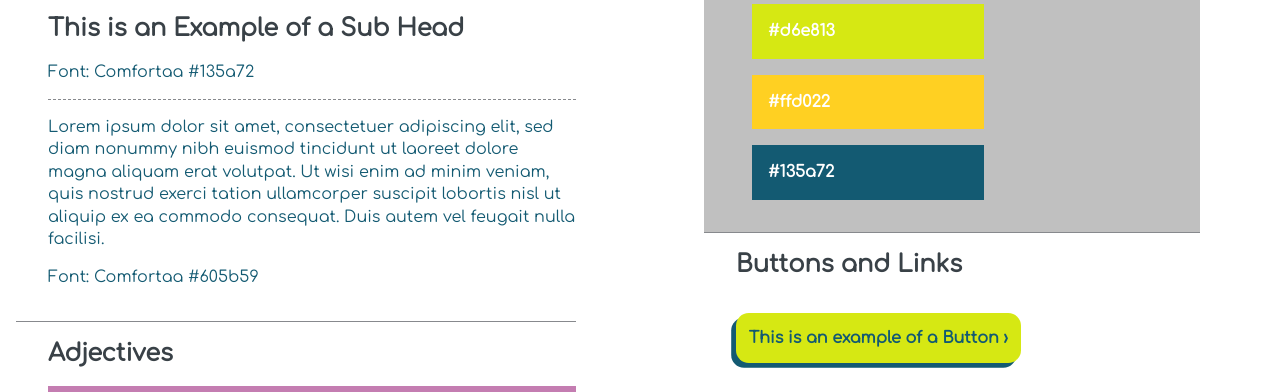
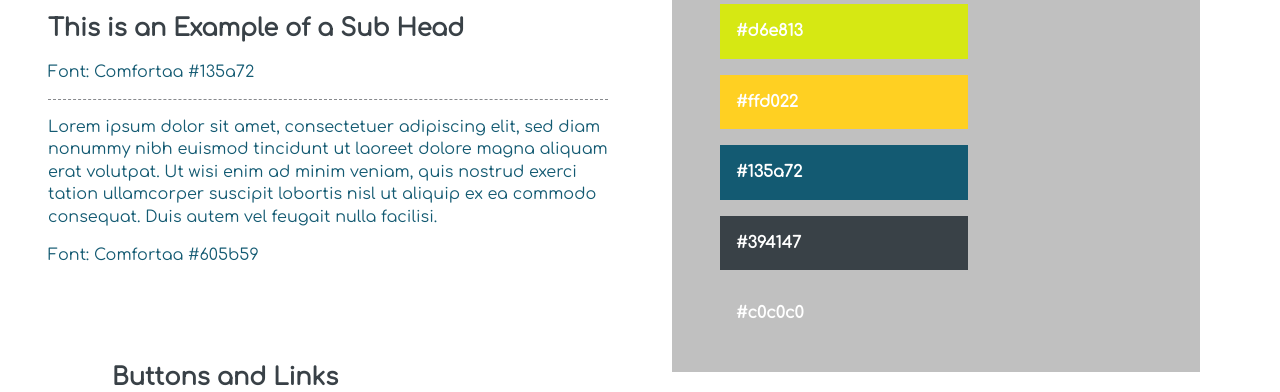
Before and after one commit to cgoconnor/project_final2_oconnor_caity, a plain HTML site: page index.html in a window 1280 px wide. Shown: the part 369-761 px from the top of the page. Drawn offline with Linux system fonts and the light colour scheme; files whose address does not match are found by name.

Commit message:
Add neutral colors

```diff
--- a/css/main.css
+++ b/css/main.css
@@ -115,6 +115,14 @@ header {
 
 #blue {
     background-color: #135a72;
+}
+
+#dark-gray {
+    background-color: #394147;
+}
+
+#light-gray {
+    background-color: #c0c0c0;
 }
 
 main {
@@ -239,7 +247,7 @@ a:hover {
 
     #fonts, #adjectives {
         float: left;
-        width: calc(50% - 4rem);
+        width: calc(50% - 2rem);
         padding-left: 2rem;
     }
 
@@ -252,10 +260,15 @@ a:hover {
     }
 
     #colors, #buttons-links {
-        width: calc(50% - 8rem);
+        width: calc(50% - 6rem);
         margin: 0 4rem 0 0;
         float: right;
         padding-left: 2rem;
+        border-top: none;
+    }
+
+    #buttons-links {
+        padding-top: 4rem;
     }
 
     #colors {
--- a/index.html
+++ b/index.html
@@ -30,6 +30,8 @@
                 <li id="green">#d6e813</li>
                 <li id="yellow">#ffd022</li>
                 <li id="blue">#135a72</li>
+                <li id="dark-gray">#394147</li>
+                <li id="light-gray">#c0c0c0</li>
               </ul>
         </section>
         <section id="buttons-links">
```
